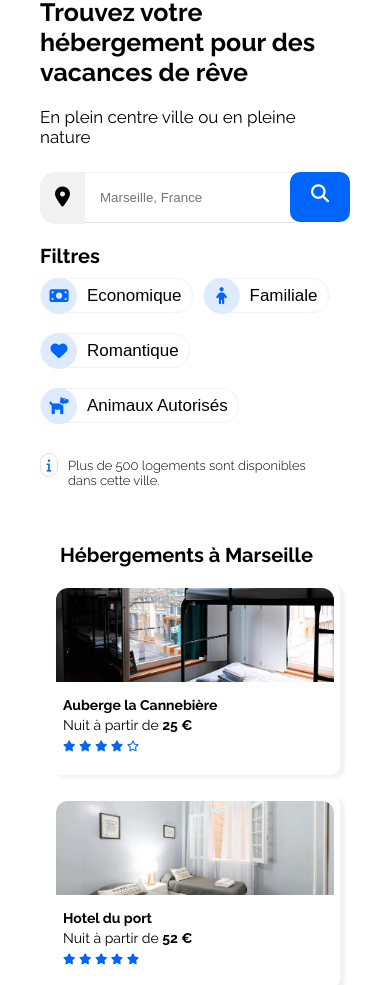
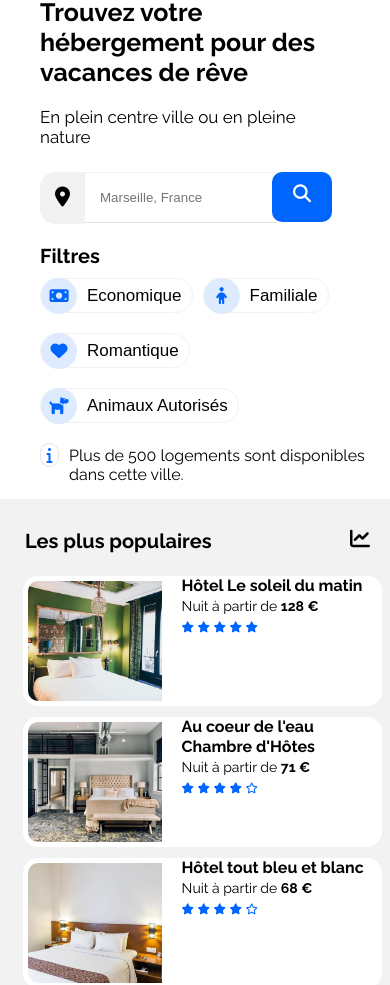
Before and after one commit to pascalinecte91/P2_Booki_-Transformez_maquette, a website: page index.html in a window 390 px wide. Shown: the part 119-1104 px from the top of the page. Drawn offline with Linux system fonts and the light colour scheme.

Commit message:
tablet responsive and start responsive mobile section popular

```diff
--- a/css/style.css
+++ b/css/style.css
@@ -233,10 +233,10 @@ h2 {
 }
 
 
-/* .hebergPopular {
+ .hebergPopular {
     display: flex;
 }
- */
+
 /*****************
     HEBERGEMENTS
 ******************/
@@ -247,7 +247,6 @@ h2 {
     background-color: var(--gray-light);
     width: 65%;
     border-radius: 15px 15px;
-
 }
 
 .hebergements .title {
@@ -270,14 +269,14 @@ figure {
     display: flex;
     flex-direction: row;
     align-items: center;
-    margin: 10px 10px 10px 10px;
+    margin: 40px 10px 10px 10px;
     background-color: white;
     border-radius: 10px 10px;
     padding: 4px;
 }
 
 figure .hotelImg {
-    border-radius: 15px 15px 0px 0px;
+    border-radius: 10px 10px 0px 0px;
     width: 170px;
     height: 100px;
     display: flex;
@@ -290,7 +289,7 @@ figure i {
     padding-bottom: 10px;
 }
 
-figcaption {
+figcaption .hotelImg {
     padding: 10px;
     line-height: 20px;
 }
@@ -298,7 +297,7 @@ figcaption {
 /*****************
       Popular
 ******************/
-/*
+
 
 .popular {
     background: var(--gray-light);
@@ -307,8 +306,8 @@ figcaption {
     display: flex;
     flex-direction: column;
     border-radius: 15px;
-    padding: 0px 0px 5px 10px;
-    margin: 0px 20px 0px 20px;
+    padding: 0px 0px 5px 30px;
+    margin: 0px 0px 0px 20px;
 }
 
 h2.title {
@@ -323,7 +322,7 @@ h2.title {
     justify-content: flex-start;
     height: 130px;
     background-color: white;
-    border-radius: 10px;
+    border-radius: 15px;
     margin: 8px;
 }
 
--- a/css/style.mobile.css
+++ b/css/style.mobile.css
@@ -1,8 +1,12 @@
+main {
+    padding:0px 0px;
+}
+
 /*****************
      HEADER
 *******************/
 
-body>header {
+body > header {
     flex-wrap: wrap;
 }
 
@@ -43,6 +47,11 @@ body>header {
     SEARCH
 ******************/
 
+
+.search {
+    padding:0px 40px;
+}
+
 .search h1 {
     font-size: 25px;
 }
@@ -52,7 +61,6 @@ body>header {
     border-top: 1px solid var(--gray-light);
     border-bottom: 1px solid rgb(230, 225, 225);
     height: 51px;
-
 }
 
 .search p {
@@ -62,18 +70,8 @@ body>header {
     margin-top: 10px;
 }
 
-.searchForm label {
-    font-weight: 800;
-    cursor: pointer;
-    font-size: 18px;
-}
-
 .searchForm i {
     padding: 15px;
-}
-
-.searchForm input {
-    flex-grow: 1;
 }
 
 .searchForm button {
@@ -83,12 +81,18 @@ body>header {
     height: 50px;
 }
 
+.searchForm label {
+    font-weight: 900;
+}
 /**********************
        Filter  / Info
 ***********************/
+.filters {
+    padding: 0px 40px;
+}
+
 .filtersBtn {
     flex-wrap: wrap;
-
 }
 
 .filters .filtersBtn i {
@@ -101,6 +105,9 @@ body>header {
 
 .info {
     align-items: baseline;
+    padding: 10px 0px 0px 40px;
+    font-size: 16px;
+    font-weight: 700;
 }
 
 /*****************
@@ -131,6 +138,44 @@ figure {
 }
 
 /*****************
+      Popular
+******************/
+.hebergPopular {
+    flex-direction: column-reverse;
+    flex-wrap: wrap;
+}
+
+.popular {
+    width: 100%;
+    border-radius: 0px;
+    margin:0px;
+    padding: 0px 0px 0px 15px;
+}
+
+.popularImg {
+    object-fit: cover;
+    width: 40%;
+}
+
+.popularItem {
+    margin-bottom: 3px;
+}
+figcaption {
+    padding-left: 15px;;
+}
+.info {
+    padding-bottom: 15px;
+    font-weight: 500;
+}
+
+h2.title {
+    padding: 30px 20px 15px 10px;
+}
+
+h3.popularName {
+    font-size: 16px;
+}
+/*****************
     FOOTER
 ******************/
 /*
--- a/css/style.tablet.css
+++ b/css/style.tablet.css
@@ -42,11 +42,23 @@ figure {
        POPULAR
 ********************/
 
-/* .popularItem {
-    height: 170px;
+ .popularItem {
+    height: 220px;
+    flex-direction: column;
+    align-items: center;
+
+    background-color: white;
+
+
 }
 
+.popularImg {
+    border-radius: 15px 15px 0px 0px;
+    width: 100%;
+    height: 100px;
+}
+
+
 figcaption p {
-    padding-bottom: 45px;
+    padding-bottom: 5px;
 }
- */
--- a/index.html
+++ b/index.html
@@ -39,8 +39,8 @@
             <h1>Trouvez votre hébergement pour des vacances de rêve</h1>
             <p>En plein centre ville ou en pleine nature</p>
             <form action="#" class="searchForm">
-                <label for="search"><i class="fas fa-map-marker-alt"></i>
-                </label><input id="search" type="search" name="search" placeholder="Marseille, France">
+                <label for="search"><i class="fas fa-map-marker-alt"></i></label>
+                <input id="search" type="search" name="search" placeholder="Marseille, France">
                 <button type="submit"><span class="fas fa-search "></span></button>
             </form>
         </section>
@@ -62,7 +62,7 @@
 
 
         <!--hebergements-->
-        <!-- <div class='hebergPopular'> -->
+        <div class='hebergPopular'>
         <section class="hebergements">
              <h2 class="title">Hébergements à Marseille</h2>
             <figure>
@@ -158,10 +158,10 @@
             </figure>
         </section>
 
-    </main>
+
 
     <!--section popular-->
-     <!--  <section class="popular">
+       <section class="popular">
             <h2 class="title">Les plus populaires <i class="fas fa-chart-line"></i></h2>
             <article class="popularItem">
                 <img class="popularImg" src="./images/hebergements/4_small/emile-guillemot-Bj_rcSC5XfE-unsplash.jpg"
@@ -175,7 +175,6 @@
                     <i class="fas fa-star"></i>
                     <i class="fas fa-star"></i>
                 </figcaption>
-
             </article>
 
             <article class="popularItem">
@@ -205,7 +204,8 @@
                 </figcaption>
             </article>
         </section>
-    </div> -->
+    </div>
+</main>
 
     <!--END section Popular-->
 
```
